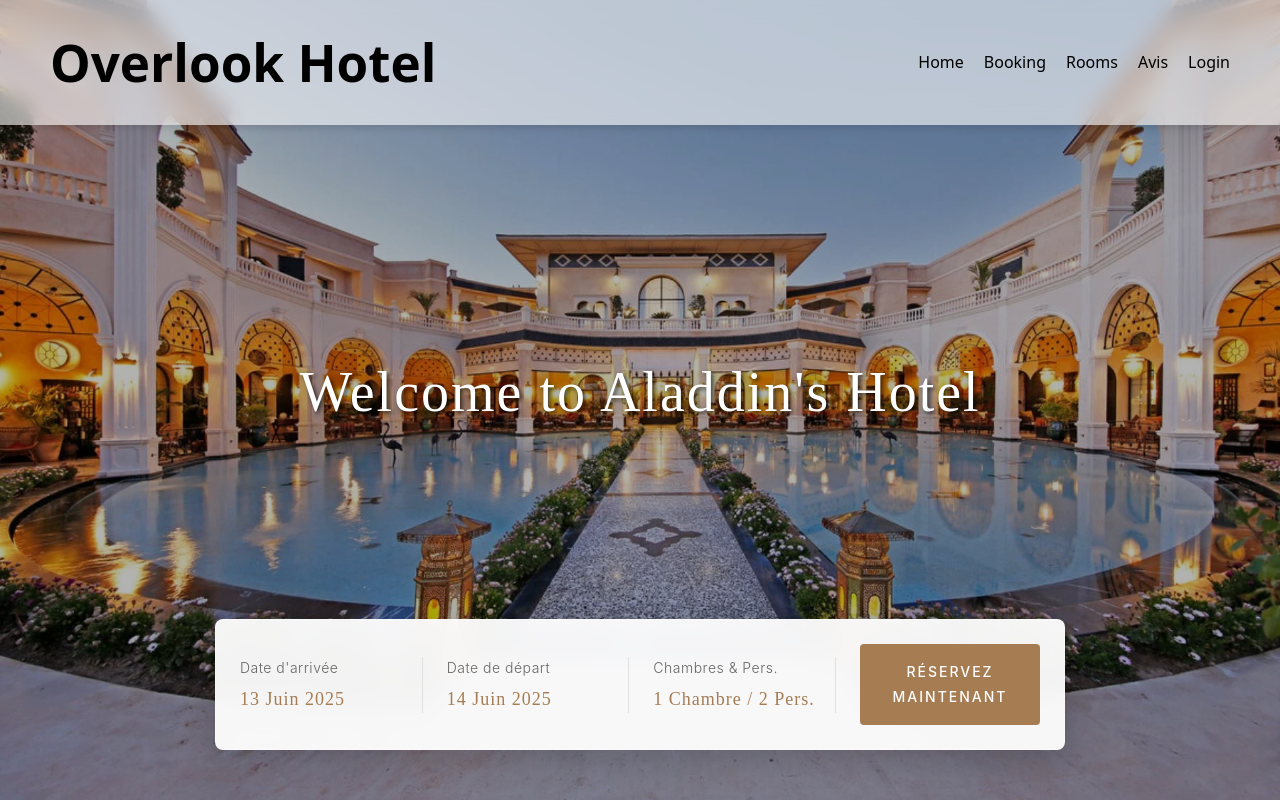
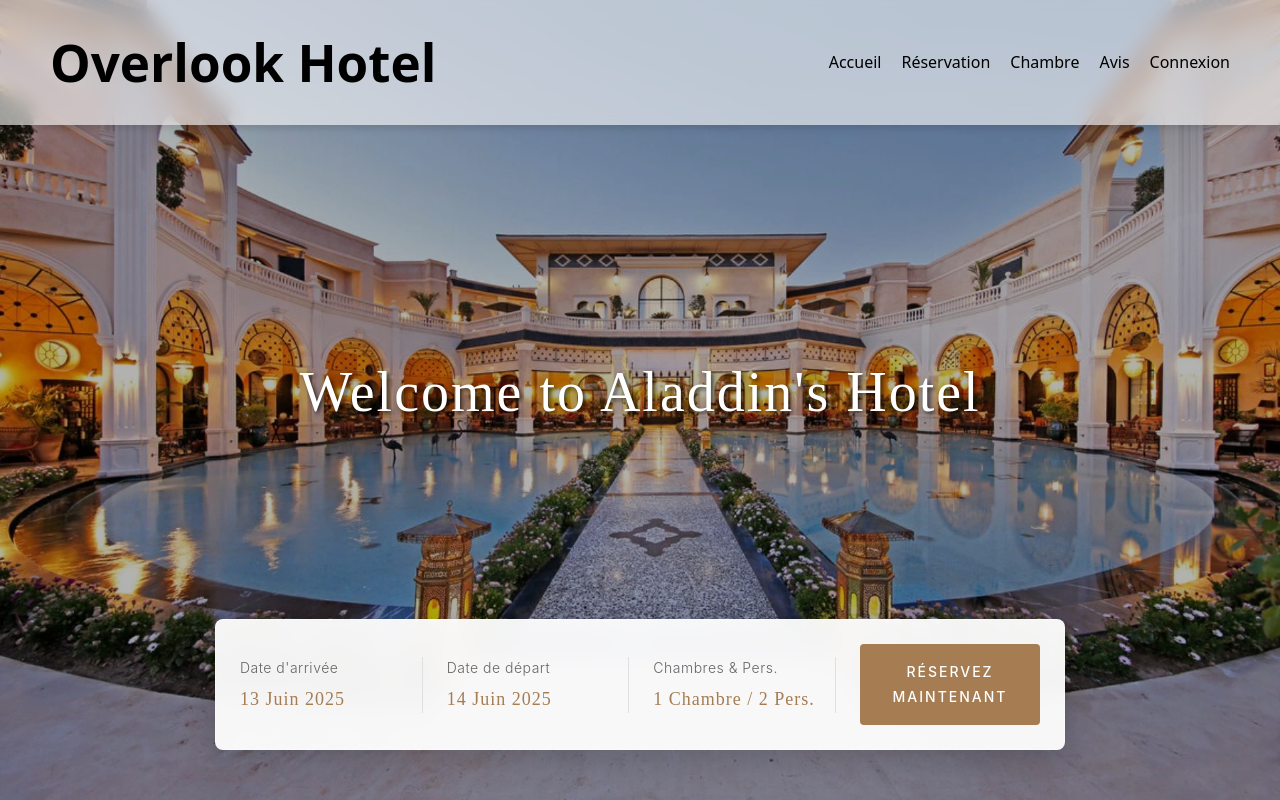
Before and after one commit to barbara-vanni/overlook-hotel, a React (Vite) app in the folder frontend/: page / in a window 1280 px wide. Shown: the top 800 px of the page. Built offline with nearby package versions, Linux system fonts and the light colour scheme; no server answers.

Commit message:
[MODIFY] translate menu title in french

```diff
--- a/frontend/src/components/HeaderModule/Header.tsx
+++ b/frontend/src/components/HeaderModule/Header.tsx
@@ -28,12 +28,12 @@ const Header = () => {
                 <h1>Overlook Hotel</h1>
                 <nav className="nav">
                     <ul>
-                        <li><a href="/">Home</a></li>
-                        <li><a href="/reservations">Booking</a></li>
-                        <li><a href="/rooms">Rooms</a></li>
+                        <li><a href="/">Accueil</a></li>
+                        <li><a href="/reservations">Réservation</a></li>
+                        <li><a href="/rooms">Chambre</a></li>
                         <li><a href="/avis">Avis</a></li>
                         {!isAuthenticated && (
-                            <li><a href="/login">Login</a></li>
+                            <li><a href="/login">Connexion</a></li>
                         )}
                         {isAuthenticated && (
                             <li>
```
